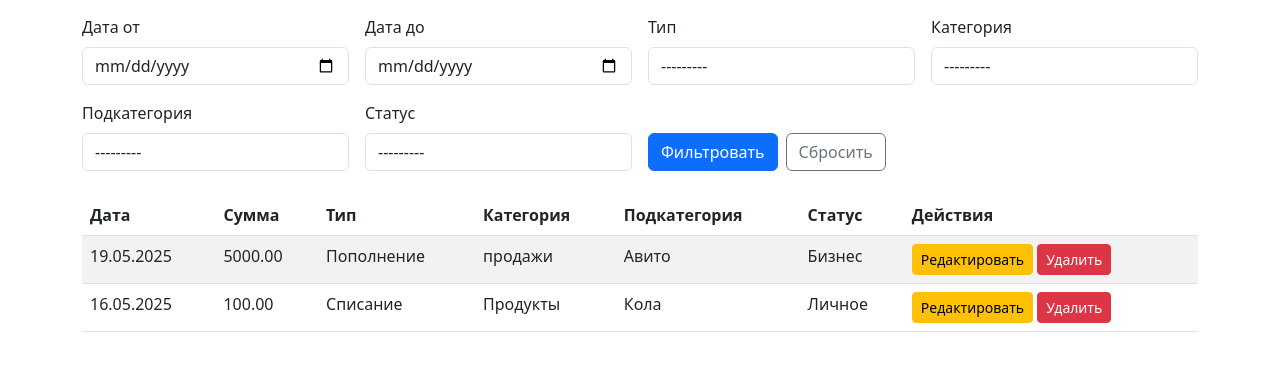
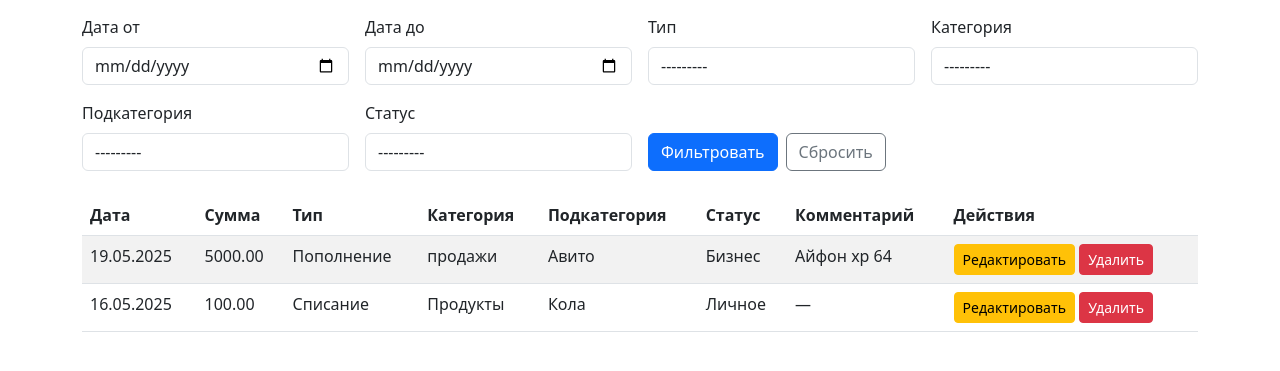
Before and after one commit to IvaKrapiva/cashflow, a Django app: page / in a window 1280 px wide. Shown: the part 223-594 px from the top of the page. Run offline with Django 5.2, Linux system fonts and the light colour scheme; data comes from the database, SQL or seed files in the repository; both versions use the stored data as it was after the commit.

Commit message:
added comment

```diff
--- a/templates/dds/cashflow_list.html
+++ b/templates/dds/cashflow_list.html
@@ -99,6 +99,7 @@
                     <th>Категория</th>
                     <th>Подкатегория</th>
                     <th>Статус</th>
+                    <th>Комментарий</th>
                     <th>Действия</th>
                 </tr>
             </thead>
@@ -111,6 +112,7 @@
                         <td>{{ cashflow.category }}</td>
                         <td>{{ cashflow.subcategory|default:"—" }}</td>
                         <td>{{ cashflow.status|default:"—" }}</td>
+                        <td>{{ cashflow.comment|default:"—" }}</td>
                         <td>
                             <a href="{% url 'cashflow_edit' cashflow.pk %}" class="btn btn-sm btn-warning">Редактировать</a>
                             <a href="{% url 'cashflow_delete' cashflow.pk %}" class="btn btn-sm btn-danger">Удалить</a>
--- a/templates/dds/status_list.html
+++ b/templates/dds/status_list.html
@@ -8,8 +8,8 @@
 <body>
     <div class="container">
         <h1>Статусы</h1>
+        <a href="{% url 'cashflow_list' %}" class="btn btn-outline-secondary mb-3">На главную</a>
         <a href="{% url 'status_create' %}" class="btn btn-primary mb-3">Добавить статус</a>
-        <a href="{% url 'cashflow_list' %}" class="btn btn-outline-secondary mb-3">Назад к записям</a>
         <table class="table">
             <thead>
                 <tr>
```
Also changed, not shown: db.sqlite3.
